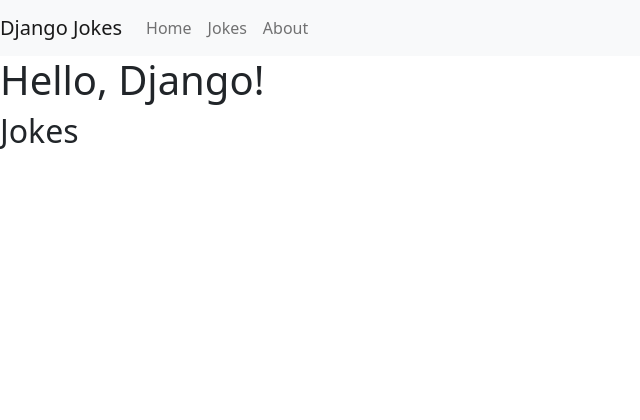
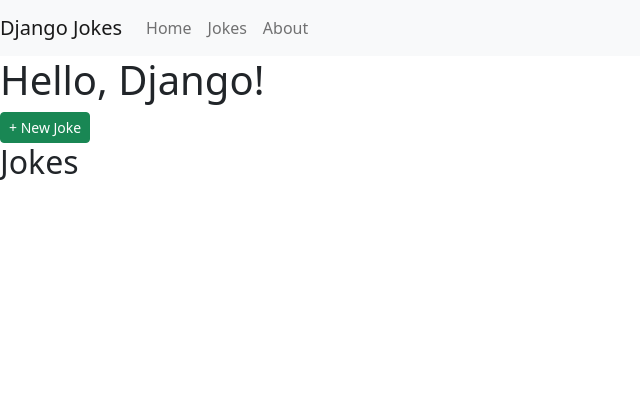
Before and after one commit to bgroveben/django_djokes, a Django app: page /jokes in a window 1280 px wide. Shown: the top 420 px of the page, without its empty margins (0-640 px from the left). Run offline with Django 4.2, Linux system fonts and the light colour scheme; data that the repository does not hold is empty; some libraries are stand-ins or nearby versions.

Commit message:
Build features to create and update jokes

```diff
--- a/jokes/urls.py
+++ b/jokes/urls.py
@@ -1,9 +1,12 @@
 from django.urls import path
 
-from .views import JokeDetailView, JokeListView
+from .views import (JokeCreateView, JokeDetailView, JokeListView,
+                    JokeUpdateView)
 
 app_name = 'jokes'
 urlpatterns = [
+    path('joke/<int:pk>/update/', JokeUpdateView.as_view(), name='update'),
+    path('joke/create', JokeCreateView.as_view(), name='create'),
     path('joke/<int:pk>/', JokeDetailView.as_view(), name='detail'),
     path('', JokeListView.as_view(), name='list'),
 ]
--- a/jokes/views.py
+++ b/jokes/views.py
@@ -1,6 +1,12 @@
-from django.views.generic import DetailView, ListView
+from django.views.generic import CreateView, DetailView, ListView, UpdateView
 
 from .models import Joke
+
+
+class JokeCreateView(CreateView):
+    model = Joke
+    fields = ['question', 'answer']
+
 
 class JokeDetailView(DetailView):
     model = Joke
@@ -8,3 +14,8 @@
 
 class JokeListView(ListView):
     model = Joke
+
+
+class JokeUpdateView(UpdateView):
+    model = Joke
+    fields = ['question', 'answer']
--- a/templates/jokes/joke_list.html
+++ b/templates/jokes/joke_list.html
@@ -2,11 +2,17 @@
 
 {% block title %}Jokes{% endblock %}
 {% block main %}
+  <a class="btn btn-success btn-sm float-right"
+     href="{% url 'jokes:create' %}">
+    + New Joke
+  </a>
   <h2>Jokes</h2>
   <ul class="list-group list-group-flush mb-3">
     {% for joke in joke_list %}
       <li class="list-group-item">
-        <a href="{% url 'jokes:detail' joke.pk %}">{{ joke.question }}</a>
+        <a href="{{ joke.get_absolute_url }}">{{ joke.question }}</a>
+        <a href="{% url 'jokes:update' joke.pk %}"
+           class="btn btn-info btn-sm float-end mr-2">Update</a>
       </li>
     {% endfor %}
   </ul>
```
Also changed, not shown: templates/jokes/joke_form.html (added, +14 -0 lines).
